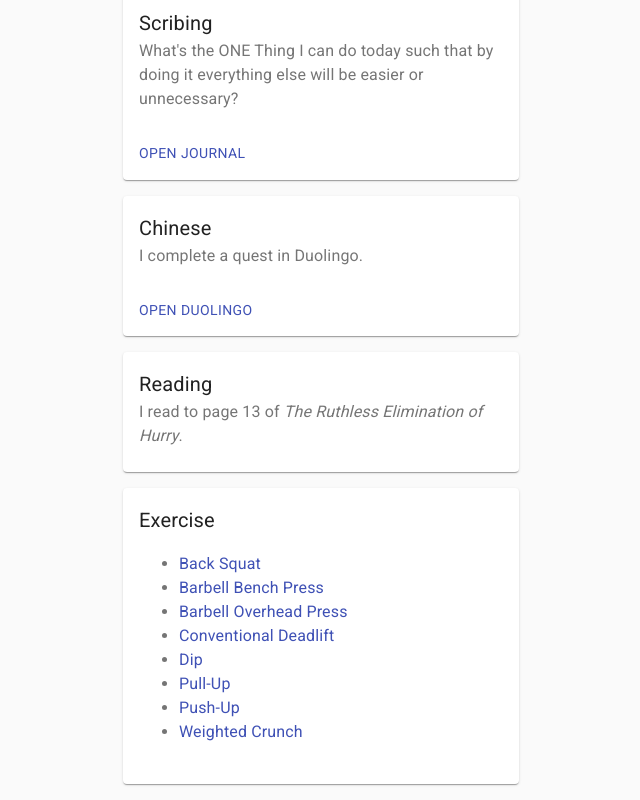
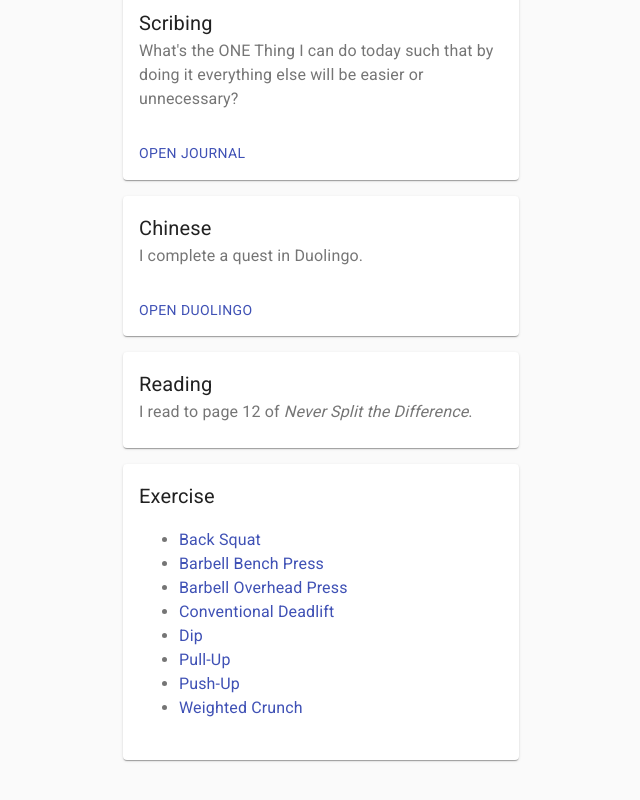
Before and after one commit to dlackey/miracle, a React (Create React App) app: page / in a window 1280 px wide. Shown: the part 1054-1854 px from the top of the page, without its empty margins (319-959 px from the left). After the commit the page ends 1830 px from the top, so only its background shows below. Built offline with nearby package versions, Linux system fonts and the light colour scheme; what browser-beep would draw is missing.

Commit message:
Updated reading

```diff
--- a/src/components/Savers.js
+++ b/src/components/Savers.js
@@ -6,9 +6,9 @@ import { calculatePage } from './utility';
 
 const AFFIRMATIONS = ['recomposition', 'one date each week', 'house hacking'];
 const VISUALIZATION = 'I visualize house hacking.';
-const READING_TO_PAGE = 289;
+const READING_TO_PAGE = 274;
 const READING_FROM_PAGE = 0;
-const READING_TITLE = 'The Ruthless Elimination of Hurry';
+const READING_TITLE = 'Never Split the Difference';
 
 const EXERCISE_VIDEOS = [
   ['https://youtu.be/bEv6CCg2BC8?t=147', 'Back Squat'],
```
